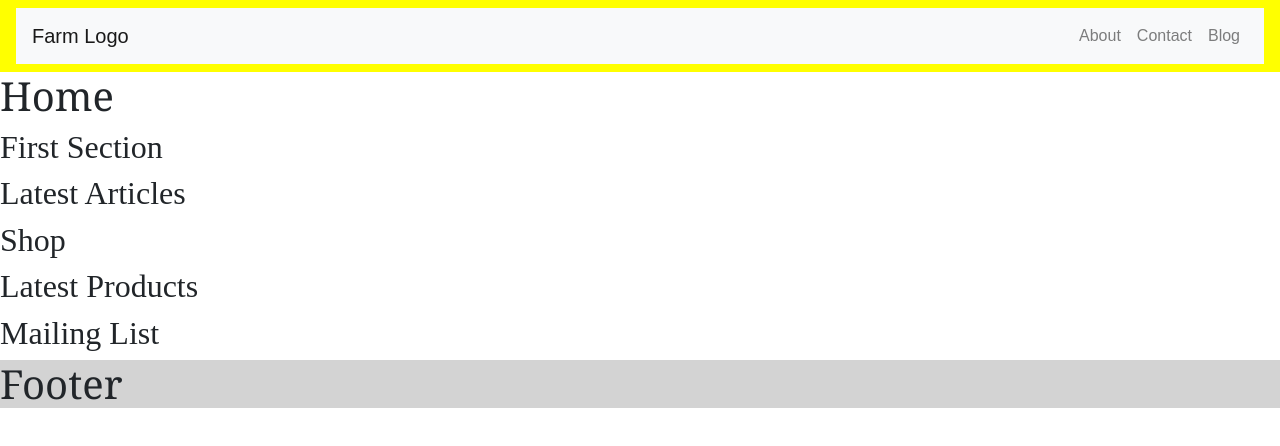
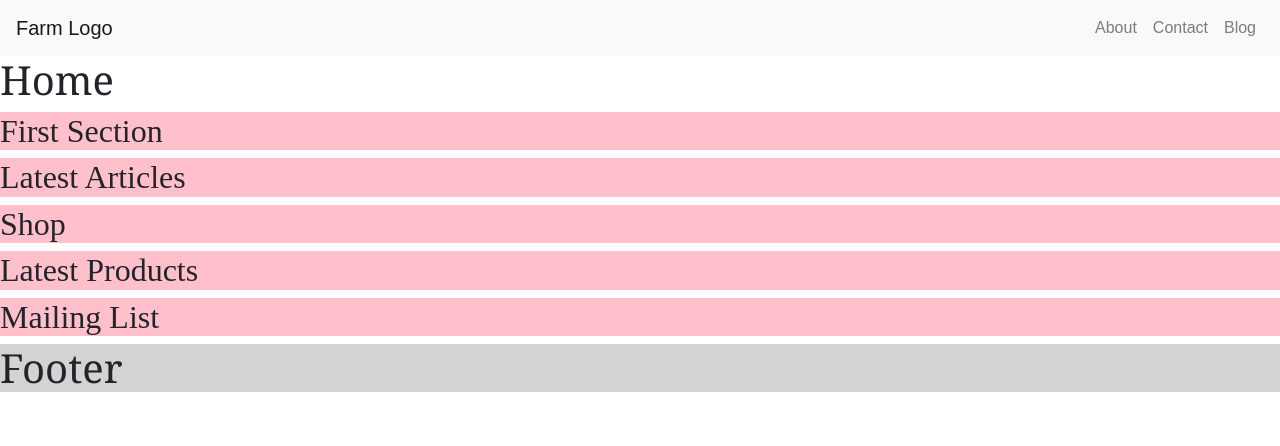
Before and after one commit to skyrocketideas/robertsons-farm, a React (Create React App) app: page / in a window 1280 px wide. Shown: the top 446 px of the page. Built offline with nearby package versions, Linux system fonts and the light colour scheme; a web font is replaced by a local one.

Commit message:
fix: navigation toggle

```diff
--- a/src/components/Navigation.js
+++ b/src/components/Navigation.js
@@ -6,7 +6,7 @@ import "../styles/navigation.css";
 
 function Navigation() {
 	return (
-		<div className="navbar">
+		<div className="nav-container">
 			<Navbar collapseOnSelect bg="light" expand="lg">
 				<Navbar.Brand
 					eventKey="1"
@@ -20,7 +20,7 @@ function Navigation() {
 				<Navbar.Toggle
 					className="navbar__toggle"
 					aria-controls="basic-navbar-nav"
-				/>
+				></Navbar.Toggle>
 				<Navbar.Collapse id="basic-navbar-nav">
 					<Nav className="ml-auto">
 						<Nav.Link
--- a/src/pages/Home.js
+++ b/src/pages/Home.js
@@ -1,5 +1,6 @@
 import React from "react";
 import "../App.css";
+import "../styles/home.css";
 
 function Home() {
 	return (
--- /dev/null
+++ b/src/styles/home.css
@@ -0,0 +1,3 @@
+.home-section {
+	background-color: pink;
+}
--- a/src/styles/navigation.css
+++ b/src/styles/navigation.css
@@ -1,4 +1,4 @@
-.navbar {
-	background-color: yellow;
-	width: 100%;
+.navbar__toggle {
+	border: none;
+	width: fit-content;
 }
```
Also changed, not shown: 1 other file (tests, documents, lock files or other folders).
